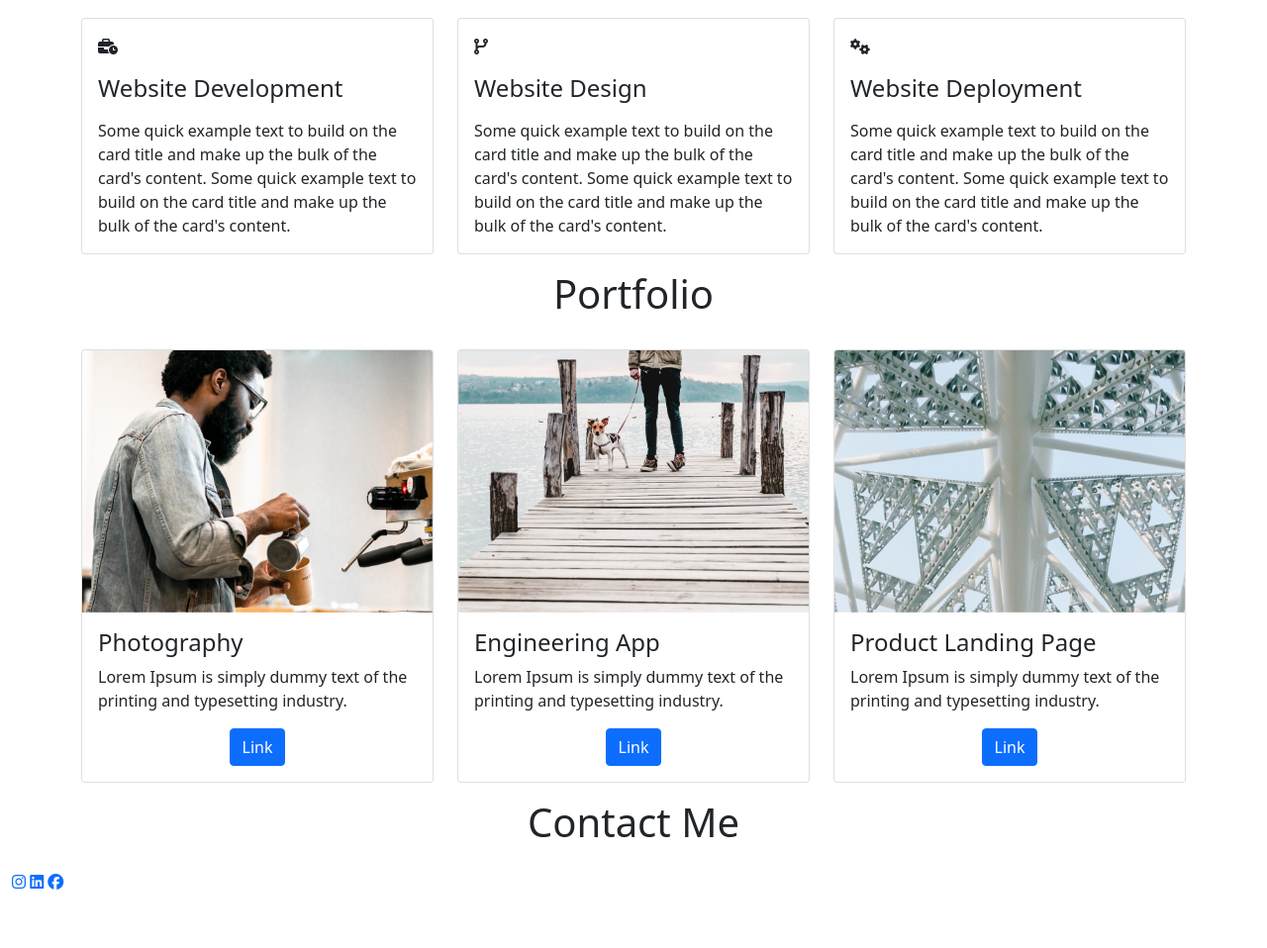
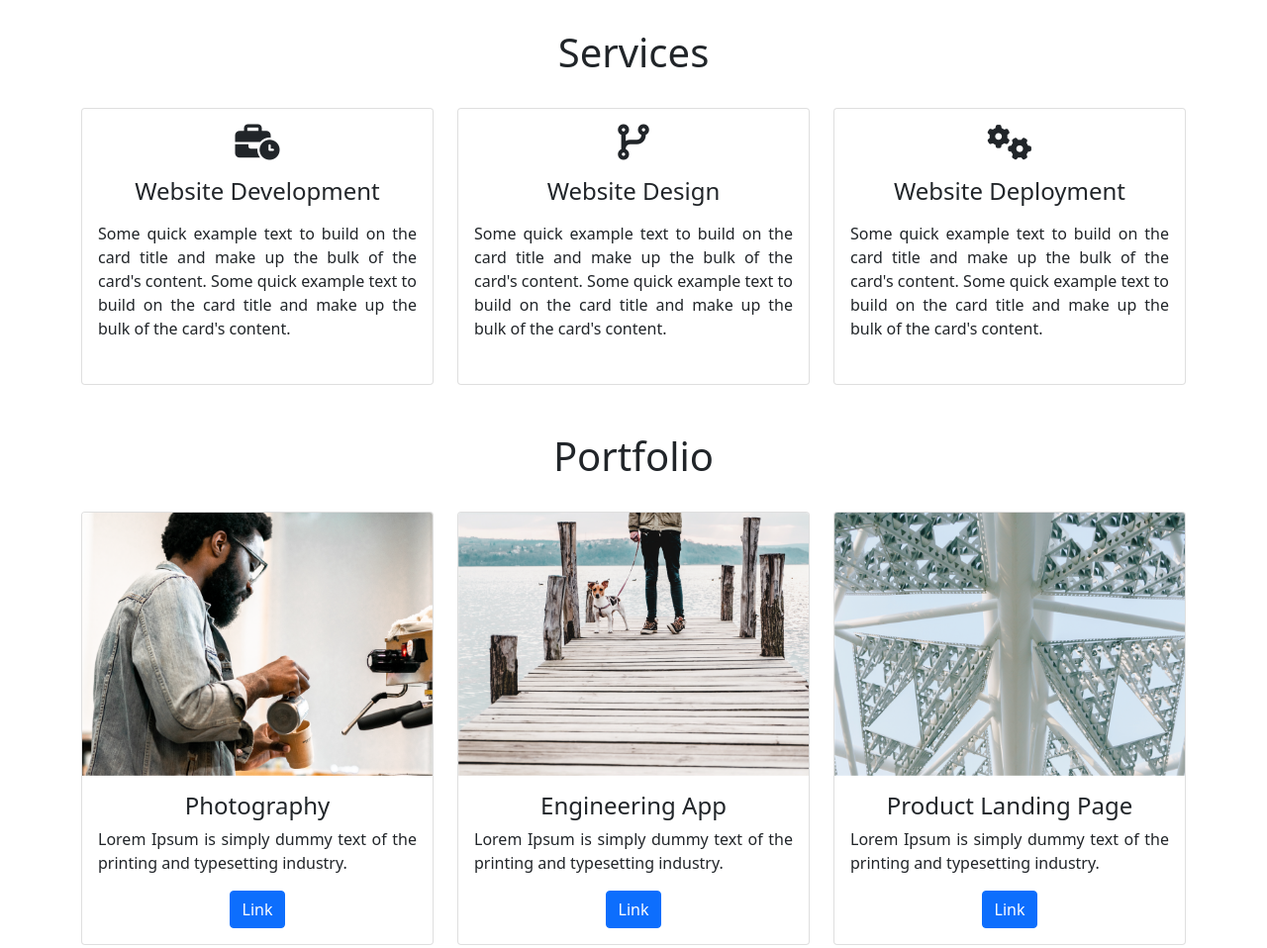
Before and after one commit to MartaMilewczyk/challenge-3-bootstrap-portfolio, a plain HTML site: page index.html in a window 1280 px wide. Shown: the part 1267-2225 px from the top of the page at 99% size. Before the commit the page ends 2170 px from the top, so only its background shows below. Drawn offline with nearby package versions, Linux system fonts and the light colour scheme.

Commit message:
added css rules, fonts, appearance updated

```diff
--- a/assets/css/style.css
+++ b/assets/css/style.css
@@ -7,12 +7,13 @@
 .heroImage {
     height:100vh;
     background: url('../images/heroImage.jpeg');
-    background-size:cover;
-    position:relative;
+    background-size: cover;
+    opacity: 0.8;
 }
 /* text css above hero image*/
 .heroTitle {
     font-size: 4.5rem;
+    font-family: 'Satisfy', serif;
 }
 .heroDescription {
     font-size: 2rem;
@@ -29,3 +30,56 @@
 .imageAbout {
     width: 100%;
 }
+
+/* spacing on all sections */
+#about, #services, #portfolio, #contact {
+    padding-bottom: 1rem;
+    padding-top: 1rem;
+    text-align: justify;
+}
+#contact {
+    padding-bottom: 4rem;
+}
+
+/* about section image styling */
+.imageAbout {
+    width: 100%;
+    border-radius: 10px;
+}
+
+/* services section styling */
+.servicesText.card {
+    height: 280px;
+    cursor: pointer;
+}
+.servicesIcon {
+    font-size: 36px;
+    text-align: center;
+    width: 100%;
+}
+.card-title {
+    text-align: center;
+}
+.card:hover .servicesIcon {
+    color: orange;
+}
+.servicesText:hover {
+    border: 1px solid orange;
+}
+
+/* social media icons styling */
+.social-icons {
+    font-size: 36px;
+    cursor: pointer;
+}
+.fa-facebook:hover,.fa-instagram:hover,.fa-twitter:hover,.fa-linkedin:hover, .fa-twitch:hover {
+    color: orange
+}
+.fab {
+    color: #000000;
+}
+/* footer styling */
+#footer {
+    background-color: #808080;
+    text-align: center;
+}
--- a/index.html
+++ b/index.html
@@ -9,6 +9,9 @@
   <link href="https://cdn.jsdelivr.net/npm/bootstrap@5.1.3/dist/css/bootstrap.min.css" rel="stylesheet">
   <!-- linking css file -->
   <link rel="stylesheet" href="./assets/css/style.css">
+
+  <!-- google fonts -->
+  <link href="https://fonts.googleapis.com/css?family=Open+Sans:300,300i,400,400i,600,600i,700,700i|Raleway:300,300i,400,400i,500,500i,600,600i,700,700i|Satisfy" rel="stylesheet">
 
   <!-- font awesome -->
   <script src="https://kit.fontawesome.com/100795cb64.js" crossorigin="anonymous"></script>
@@ -49,7 +52,7 @@
         <div class="container-fluid">
             <div class="row">
             <div class="col-lg-12 col-md-12 col-sm-12 col-xs-12 hero-text">
-                <h2 class="heroTitle">Marta</h2>
+                <h2 class="heroTitle">Marta Milewczyk</h2>
                 <p class="heroDescription">Professional Front End Developer</p>
             </div>
             </div>
@@ -69,6 +72,8 @@
                     <p> Lorem Ipsum has been the industry's standard dummy text ever since the 1500s, when an unknown printer took a galley of type and scrambled it to make a type specimen book. It has survived not only five centuries, but also the leap into electronic typesetting, remaining essentially unchanged
                         Lorem ipsum dolor sit amet consectetur, adipisicing elit. Sequi, nemo. Eum, assumenda! Amet iste dolores tenetur, in temporibus provident obcaecati veritatis blanditiis sed optio non magni consequuntur libero saepe eveniet.
                         Lorem ipsum dolor sit amet consectetur adipisicing elit. Qui dolorum repudiandae magnam tempore, dicta, dolores ab ut officia reprehenderit sit voluptates. Neque facilis deleniti illo, iusto beatae possimus. Fugit, sit?
+                        Lorem ipsum dolor sit amet, consectetur adipisicing elit. Totam debitis, odio, nisi vitae repellendus natus tempora aperiam quis aut, cumque corporis facilis aliquam similique quam! Magnam tempora veritatis ratione mollitia.
+                        Lorem ipsum, dolor sit amet consectetur adipisicing elit. Minima animi voluptate nisi odio neque fugit ducimus eius earum porro ex quos maiores, dolorem perferendis natus mollitia, molestiae similique ipsam vero!
                     </p>
 
                 </div>
```
